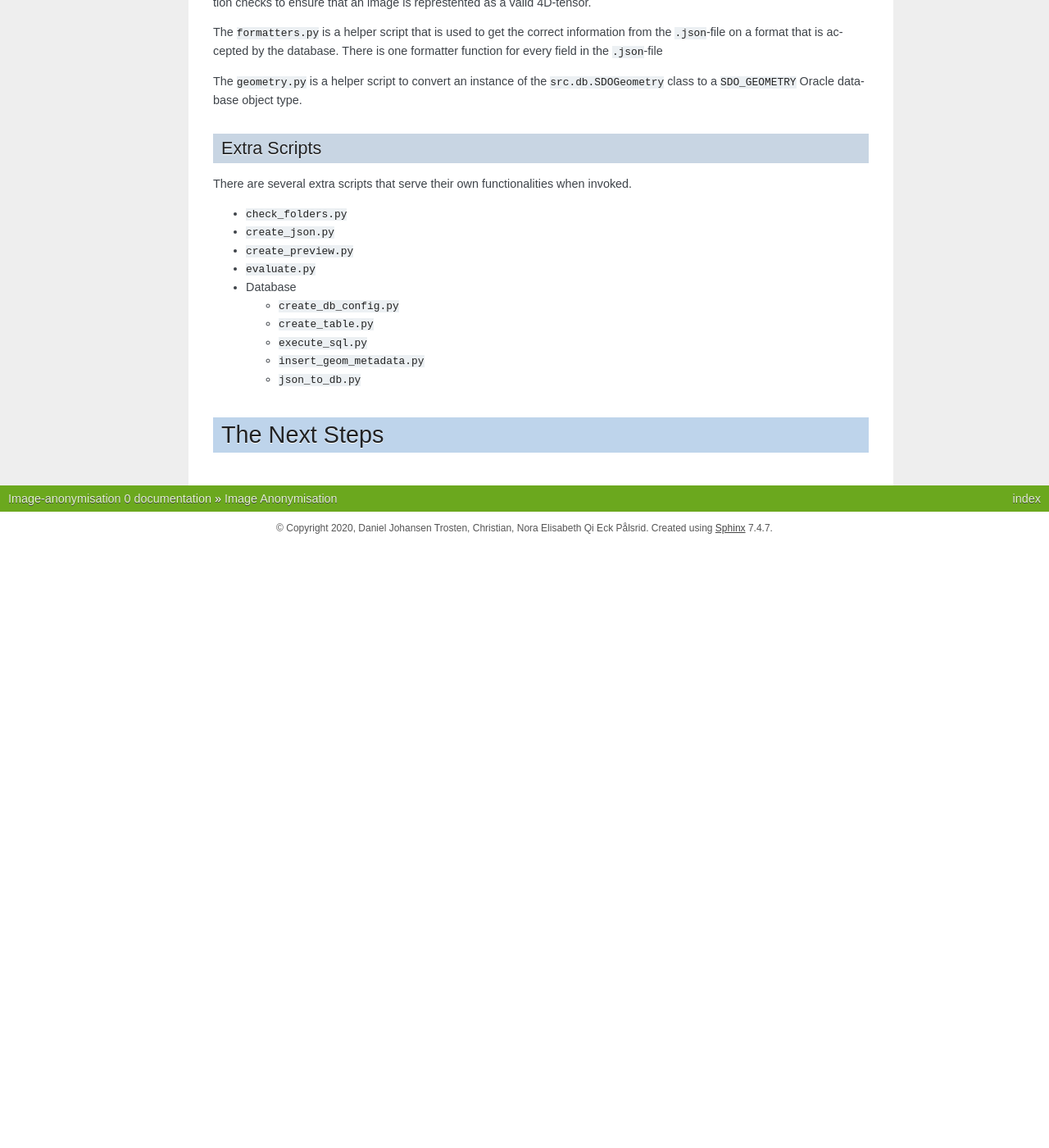
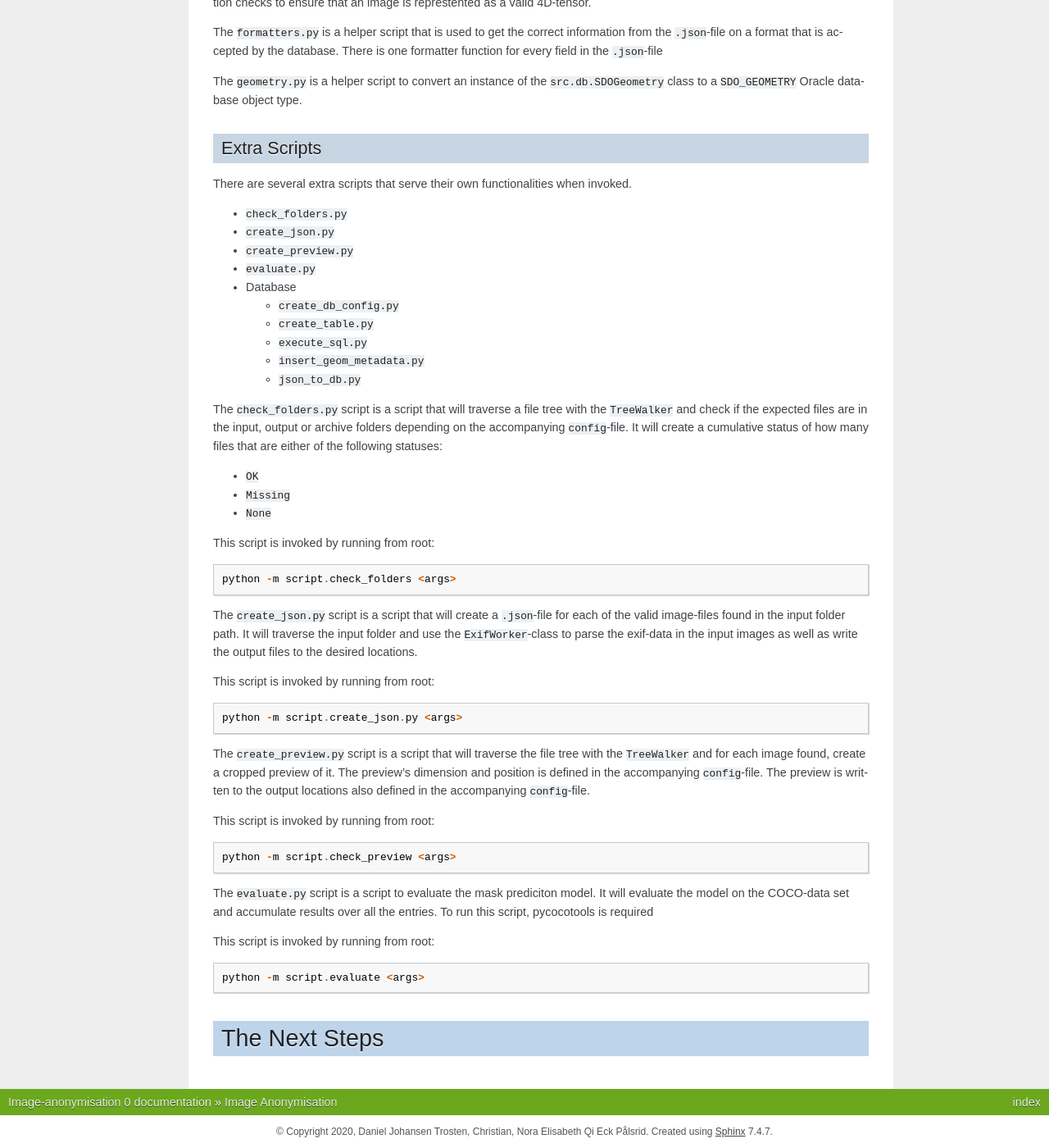
Before and after one commit to NPRA/image-anonymisation, a Sphinx documentation site: the page built from docs/wiki/WikiDocs.md, in a window 1280 px wide and 1400 px high, scrolled down 4214 px. Shown: the whole window at 82% size. Built offline with Sphinx 7.4.7, drawn with Linux system fonts in a browser that asks for light colours; before the commit the page ends 4878 px from its top, so only the background shows below that.

Commit message:
Filled more of the extra scripts in the wiki, some clenup in code

````diff
--- a/docs/wiki/WikiDocs.md
+++ b/docs/wiki/WikiDocs.md
@@ -253,6 +253,48 @@ There are several extra scripts that serve their own functionalities when invoke
     * `execute_sql.py`
     * `insert_geom_metadata.py`
     * `json_to_db.py`
+
+##### check_folders.py
+The `check_folders.py` script is a script that will traverse a file tree with the `TreeWalker`
+and check if the expected files are in the input, output or archive folders depending on the accompanying `config`-file.
+It will create a cumulative status of how many files that are either of the following statuses:
+* `OK`
+* `Missing`
+* `None`
+
+This script is invoked by running from root:
+```
+python -m script.check_folders <args>
+```
+##### create_json.py
+The `create_json.py` script is a script that will create a `.json`-file for each of the valid image-files
+found in the input folder path.
+It will traverse the input folder and use the `ExifWorker`-class to parse the exif-data in the input images
+as well as write the output files to the desired locations.
+
+This script is invoked by running from root:
+```
+python -m script.create_json.py <args>
+```
+##### create_preview.py
+The `create_preview.py` script is a script that will traverse the file tree with the `TreeWalker`
+and for each image found, create a cropped preview of it.
+The preview's dimension and position is defined in the accompanying `config`-file.
+The preview is written to the output locations also defined in the accompanying `config`-file.
+
+This script is invoked by running from root:
+```
+python -m script.check_preview <args>
+```
+##### evaluate.py
+The `evaluate.py` script is a script to evaluate the mask prediciton model.
+It will evaluate the model on the COCO-data set and accumulate results over all the entries.
+To run this script, pycocotools is required
+
+This script is invoked by running from root:
+```
+python -m script.evaluate <args>
+```
 ## Configuration
 
 # The Next Steps
````
Also changed, not shown: 1 other file.
